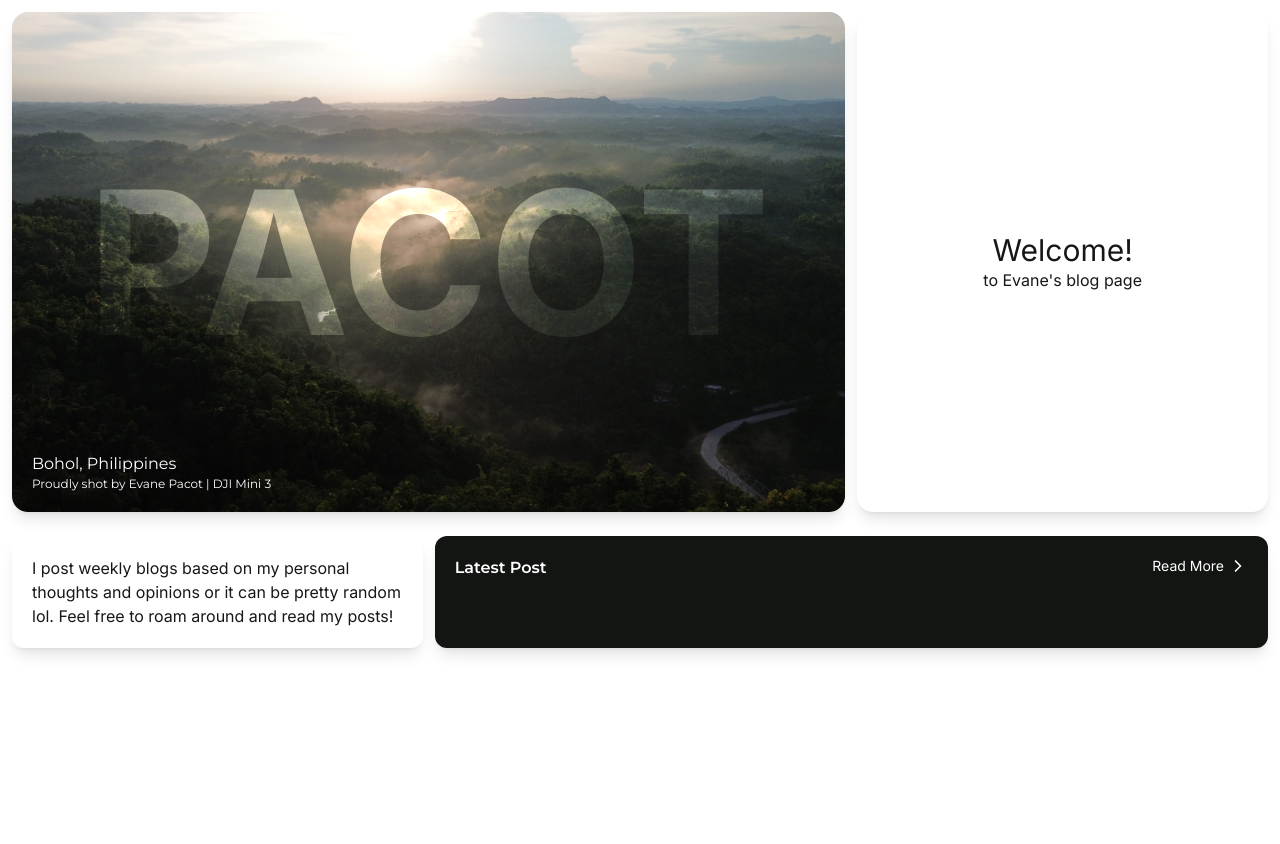
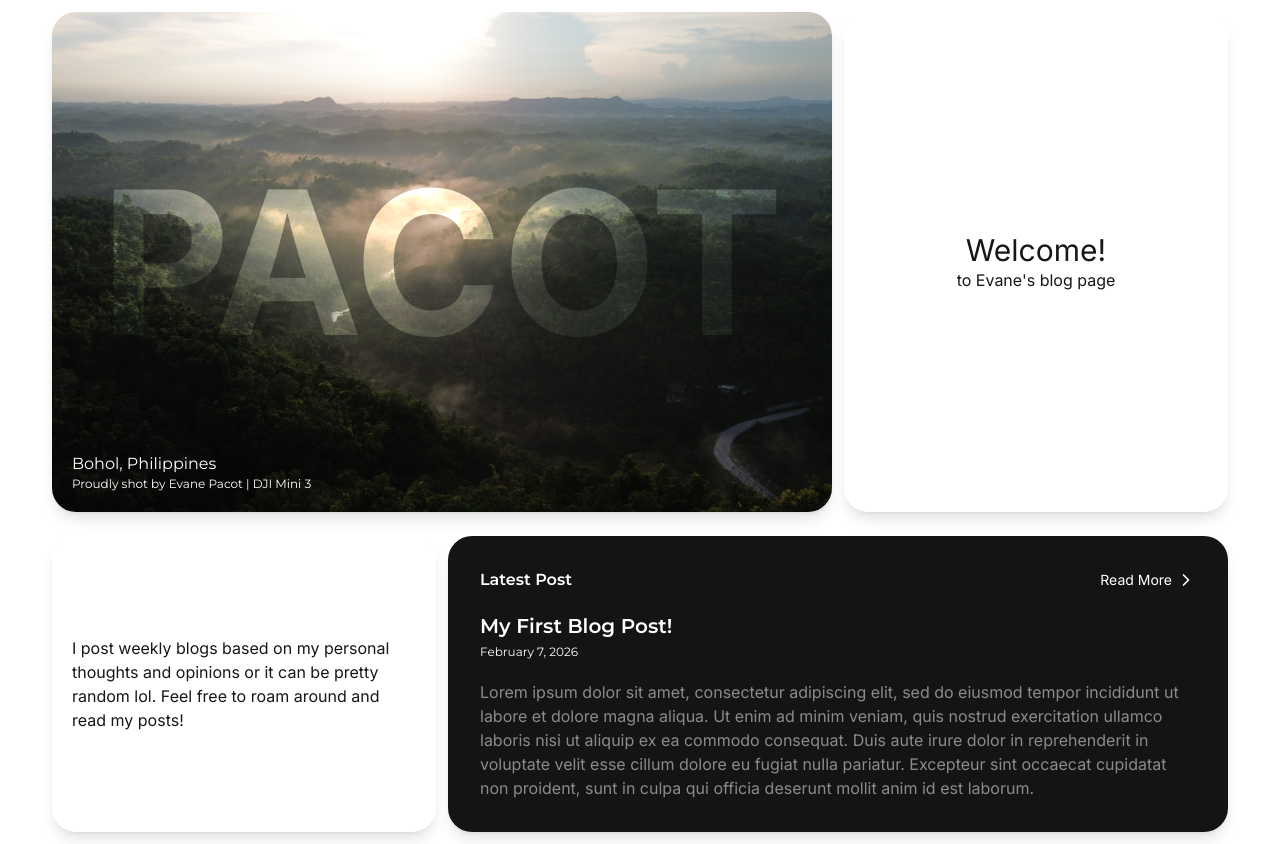
Before and after one commit to Minyoui/pct-blog, a Next.js app: page / in a window 1280 px wide. Before the commit the page ends 800 px from the top, so only its background shows below. Built offline with nearby package versions, Linux system fonts and the light colour scheme.

Commit message:
5th Commit (Layout adjustment)

```diff
--- a/app/page.tsx
+++ b/app/page.tsx
@@ -5,8 +5,8 @@ import SubHero from "@/sections/subhero";
 export default function Home() {
   return (
     <main>
-      <Hero className=""/>
-      <SubHero className=""/>
+      <Hero className="mx-auto max-w-300"/>
+      <SubHero className="mx-auto max-w-300"/>
     </main>
   );
 }
--- /dev/null
+++ b/components/preview/index.tsx
@@ -0,0 +1,25 @@
+
+interface PreviewProps {
+    className?: string;
+    title: string;
+    date: string;
+    body: string;
+}
+
+const Preview: React.FC<PreviewProps> = ({
+    className,
+    title,
+    date,
+    body
+
+    }) => {
+    return (
+        <div className={`flex flex-col ${className}`}>
+            <h1 className="font-montserrat text-xl mb-1 font-semibold">{title}</h1>
+            <h3 className="font-montserrat text-xs mb-5">{date}</h3>
+            <p className="opacity-50">{body}</p>
+        </div>
+    );
+};
+
+export default Preview;
--- a/sections/hero/index.tsx
+++ b/sections/hero/index.tsx
@@ -1,3 +1,5 @@
+"use client"
+
 import { motion } from "motion/react";
 import Image from "next/image";
 
@@ -8,7 +10,10 @@ interface HeroProps {
 const Hero: React.FC<HeroProps> = ({ className }) => {
     return (
         <header className={`grid grid-cols-3 gap-3 p-3 font-inter ${className}`}>
-            <div className="overflow-hidden relative col-span-2 w-full h-auto shadow-lg rounded-2xl flex items-center justify-center p-25">
+            <motion.div
+                className="overflow-hidden relative col-span-2 w-full h-auto shadow-lg rounded-3xl flex items-center justify-center p-25"
+                whileHover={{ y:-3 }}
+            >
                 <h1 className="text-[#656565] z-50 text-[200px] font-bold mix-blend-color-dodge">PACOT</h1>
                 <Image
                     src="/images/DJI_0217.JPG"
@@ -20,11 +25,14 @@ const Hero: React.FC<HeroProps> = ({ className }) => {
                     <h2>Bohol, Philippines</h2>
                     <p className="text-xs">Proudly shot by Evane Pacot | DJI Mini 3</p>
                 </div>
-            </div>
-            <div className="shadow-lg rounded-2xl flex flex-col items-center justify-center">
+            </motion.div>
+            <motion.div
+                className="shadow-lg rounded-3xl flex flex-col items-center justify-center"
+                whileHover={{ y:-3 }}
+            >
                 <h1 className="text-3xl">Welcome!</h1>
                 <p className="">to Evane's blog page</p>
-            </div>
+            </motion.div>
         </header>
     );
 };
--- a/sections/subhero/index.tsx
+++ b/sections/subhero/index.tsx
@@ -1,6 +1,9 @@
+"use client"
+
 import { motion } from "motion/react";
 import Link from "next/link";
 import { ChevronRight } from "lucide-react";
+import Preview from "@/components/preview";
 
 interface SubHeroProps {
     className?:string;
@@ -9,13 +12,21 @@ interface SubHeroProps {
 const SubHero: React.FC<SubHeroProps> = ({ className }) => {
     return (
         <div className={`grid grid-cols-3 gap-3 p-3 font-inter ${className}`}>
-            <div className="shadow-lg rounded-xl flex items-center justify-center p-5">
+            <motion.div
+                className="shadow-lg rounded-3xl flex items-center justify-center p-5"
+                whileHover={{ y:-3 }}
+            >
                 <h1>I post weekly blogs based on my personal thoughts and opinions or it can be pretty random lol. Feel free to roam around and read my posts!</h1>
-            </div>
-            <div className="relative shadow-lg col-span-2 rounded-xl bg-[#131513] text-white">
-                <h2 className="absolute top-5 left-5 font-semibold font-montserrat">Latest Post</h2>
+            </motion.div>
+
+            <motion.div
+                className="shadow-lg col-span-2 rounded-3xl bg-[#131513] text-white p-8"
+                whileHover={{ y:-3 }}
+            >
+                <div className="flex items-center justify-between mb-5">
+                    <h2 className="font-semibold font-montserrat">Latest Post</h2>
                     <Link
-                    className="absolute top-5 right-5 flex gap-1 text-sm"
+                        className="flex gap-1 text-sm"
                         href=""
                         target="_blank"
                     >
@@ -23,6 +34,14 @@ const SubHero: React.FC<SubHeroProps> = ({ className }) => {
                         <ChevronRight className="h-5 w-5"/>
                     </Link>
                 </div>
+
+                <Preview
+                    className=""
+                    title="My First Blog Post!"
+                    date="February 7, 2026"
+                    body="Lorem ipsum dolor sit amet, consectetur adipiscing elit, sed do eiusmod tempor incididunt ut labore et dolore magna aliqua. Ut enim ad minim veniam, quis nostrud exercitation ullamco laboris nisi ut aliquip ex ea commodo consequat. Duis aute irure dolor in reprehenderit in voluptate velit esse cillum dolore eu fugiat nulla pariatur. Excepteur sint occaecat cupidatat non proident, sunt in culpa qui officia deserunt mollit anim id est laborum. "
+                />
+            </motion.div>
         </div>
     );
 };
```
Lines whose indentation alone changed are shown as unchanged.
